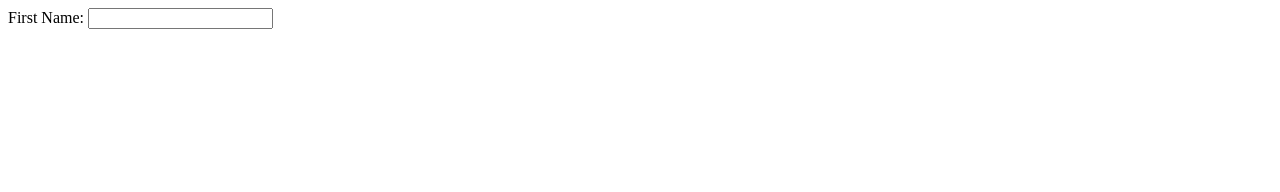
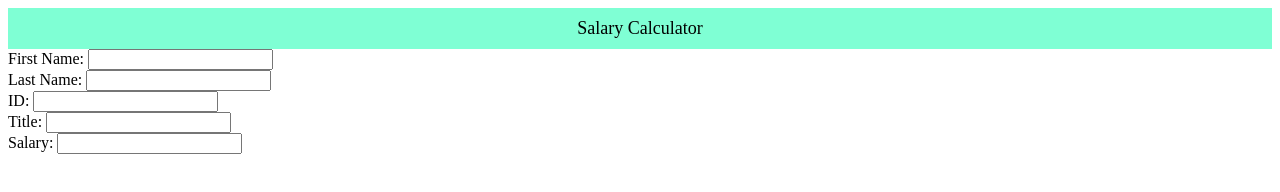
Before and after one commit to EpicFirno141/weekend-salary-calculator, a plain HTML site: page index.html in a window 1280 px wide. Drawn offline with Linux system fonts and the light colour scheme.

Commit message:
Finished making inputs for form and added some styling to make things align nicely.

```diff
--- a/index.html
+++ b/index.html
@@ -8,10 +8,21 @@
   <link rel="stylesheet" href="style.css">
 </head>
 <body>
+    <header>
+        Salary Calculator
+    </header>
     <div id="content">
         <form>
             <label for="firstNameValue">First Name:</label>
-            <input id="firstNameValue" type="text">
+            <input id="firstNameValue" type="text"><br>
+            <label for="lastNameValue">Last Name:</label>
+            <input type="text" id="lastNameValue"><br>
+            <label for="idValue">ID:</label>
+            <input type="text" id="idValue"><br>
+            <label for="titleValue">Title:</label>
+            <input type="text" id="lastNameValue"><br>
+            <label for="salaryValue">Salary:</label>
+            <input type="text" id="salaryValue">
         </form>
     </div>
     <script src="client.js"></script>
--- a/style.css
+++ b/style.css
@@ -0,0 +1,7 @@
+header {
+    background-color: aquamarine;
+    text-align: center;
+    padding: 10px;
+    font-size: large;
+    font-weight: 100;
+}
```
